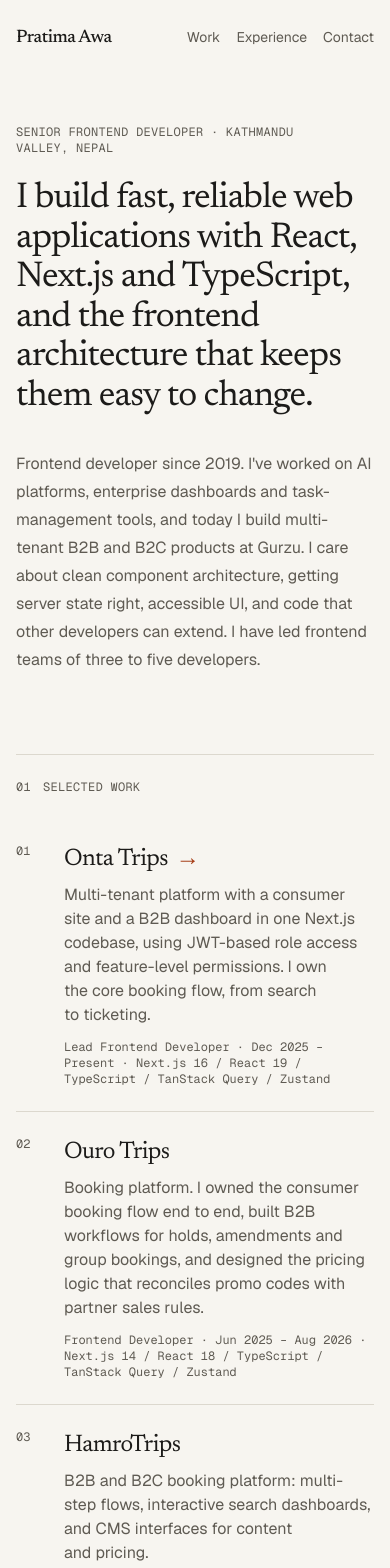
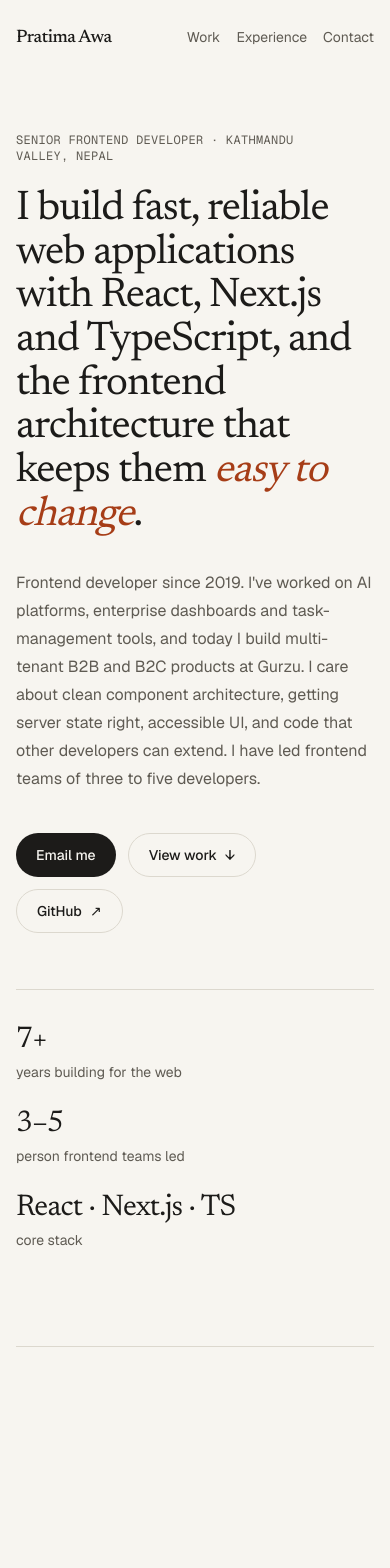
Before and after one commit to pratimaawa/portfolio, a Next.js app: page / in a window 390 px wide. Shown: the top 1568 px of the page. Built offline with nearby package versions, Linux system fonts and the light colour scheme.

Commit message:
Redesign home page: bolder hero, project cards with demo preview, timeline and responsive polish

```diff
--- a/src/app/globals.css
+++ b/src/app/globals.css
@@ -89,3 +89,51 @@
 @utility prose-body {
   @apply max-w-[65ch] text-base/7 text-fg sm:text-lg/8;
 }
+
+/* Buttons: 44px min height for comfortable touch targets. */
+@utility btn {
+  @apply inline-flex min-h-11 items-center justify-center gap-2 rounded-full px-5 text-sm font-medium transition-[background-color,color,border-color,transform] active:translate-y-px;
+}
+
+@utility btn-solid {
+  @apply btn bg-fg text-bg hover:bg-accent;
+}
+
+@utility btn-outline {
+  @apply btn border border-rule text-fg hover:border-fg;
+}
+
+@utility card {
+  @apply relative rounded-2xl border border-rule bg-surface p-6 transition-[transform,box-shadow,border-color] duration-300 sm:p-8;
+}
+
+/* Whole card is clickable via the primary link; secondary links sit above it. */
+@utility stretched-link {
+  @apply after:absolute after:inset-0 after:rounded-2xl after:content-[''];
+}
+
+@keyframes rise {
+  from {
+    opacity: 0;
+    transform: translateY(1.5rem);
+  }
+  to {
+    opacity: 1;
+    transform: none;
+  }
+}
+
+@media (prefers-reduced-motion: no-preference) {
+  .enter {
+    animation: rise 0.7s cubic-bezier(0.2, 0.7, 0.2, 1) both;
+  }
+
+  /* Progressive enhancement: browsers without scroll timelines just show content. */
+  @supports (animation-timeline: view()) {
+    .reveal {
+      animation: rise linear both;
+      animation-timeline: view();
+      animation-range: entry 0% entry 35%;
+    }
+  }
+}
--- a/src/app/page.tsx
+++ b/src/app/page.tsx
@@ -1,9 +1,12 @@
+import Image from 'next/image';
 import Link from 'next/link';
 
+import flightDemoShot from '@/assets/flight-demo-results.png';
 import { Section } from '@/components/Section';
 import {
   capabilities,
   experience,
+  facts,
   otherProjects,
   profile,
   projects,
@@ -20,7 +23,18 @@ const personJsonLd = {
   sameAs: profile.links.map((l) => l.href),
 };
 
+const IMAGES = {
+  'flight-demo': {
+    src: flightDemoShot,
+    alt: 'Flight Booking Demo results page with filters and expandable fare options',
+  },
+} as const;
+
 export default function Home() {
+  const featured = projects.filter((p) => p.featured);
+  const rest = projects.filter((p) => !p.featured);
+  const github = profile.links.find((l) => l.label === 'GitHub');
+
   return (
     <>
       <script
@@ -30,28 +44,62 @@ export default function Home() {
         }}
       />
 
-      <div className="wrap pt-12 sm:pt-20">
-        <p className="label">
+      <div className="wrap pt-14 sm:pt-24">
+        <p className="enter label">
           {profile.role} · {profile.location}
         </p>
-        <h1 className="mt-6 max-w-[22ch] font-serif text-4xl/[1.1] tracking-tight sm:text-5xl/[1.08] lg:text-6xl/[1.05]">
-          {profile.headline}
+        <h1 className="enter mt-6 max-w-[20ch] font-serif text-[2.6rem]/[1.05] tracking-tight sm:text-6xl/[1.02] lg:text-7xl/[1]">
+          <Headline />
         </h1>
-        <p className="mt-8 prose-body text-muted">{profile.intro}</p>
+        <p className="enter mt-8 prose-body text-muted [animation-delay:120ms]">
+          {profile.intro}
+        </p>
+
+        <div className="enter mt-10 flex flex-wrap gap-3 [animation-delay:200ms]">
+          <a href={`mailto:${profile.email}`} className="btn-solid">
+            Email me
+          </a>
+          <a href="#work" className="btn-outline">
+            View work <span aria-hidden="true">↓</span>
+          </a>
+          {github && (
+            <a href={github.href} className="btn-outline" rel="me">
+              GitHub <span aria-hidden="true">↗</span>
+            </a>
+          )}
+        </div>
+
+        <dl className="enter mt-14 grid grid-cols-1 gap-6 border-t border-rule pt-8 [animation-delay:280ms] sm:grid-cols-3 sm:gap-8">
+          {facts.map((f) => (
+            <div key={f.label}>
+              <dt className="sr-only">{f.label}</dt>
+              <dd className="font-serif text-3xl tracking-tight sm:text-4xl">
+                {f.value}
+              </dd>
+              <dd className="mt-1 text-sm text-muted">{f.label}</dd>
+            </div>
+          ))}
+        </dl>
       </div>
 
-      <Section id="work" index="01" title="Selected work">
-        <ol className="divide-y divide-rule">
-          {projects.map((p, i) => (
-            <WorkItem key={p.name} project={p} index={i + 1} />
+      <Section id="work" index="01" title="Selected work" wide>
+        <ul className="grid gap-6">
+          {featured.map((p) => (
+            <ProjectCard key={p.name} project={p} featured />
           ))}
-        </ol>
-        <div className="mt-6 border-t border-rule pt-6">
+        </ul>
+        <ul className="mt-6 grid gap-6 md:grid-cols-2">
+          {rest.map((p) => (
+            <ProjectCard key={p.name} project={p} />
+          ))}
+        </ul>
+        <div className="reveal mt-12">
           <h3 className="label">Also worked on</h3>
-          <ul className="mt-4 space-y-2 text-muted">
+          <ul className="mt-4 grid gap-4 sm:grid-cols-3">
             {otherProjects.map((o) => (
-              <li key={o.name}>
-                <span className="text-fg">{o.name}</span>: {o.note}
+              <li key={o.name} className="border-l-2 border-accent pl-4">
+                <p className="font-medium">{o.name}</p>
+                <p className="mt-1 text-sm text-muted">{o.note}</p>
               </li>
             ))}
           </ul>
@@ -59,86 +107,136 @@ export default function Home() {
       </Section>
 
       <Section id="experience" index="02" title="Experience">
-        <ol className="space-y-8">
+        <ol className="relative space-y-10 border-l border-rule pl-6 sm:pl-8">
           {experience.map((r) => (
-            <li
-              key={r.company}
-              className="grid gap-1 sm:grid-cols-[1fr_auto] sm:gap-x-6"
-            >
-              <h3 className="font-medium">
-                {r.title}, <span className="text-muted">{r.company}</span>
-              </h3>
-              <p className="font-mono text-sm text-muted tabular-nums sm:-col-end-1 sm:row-start-1">
+            <li key={r.company} className="reveal relative">
+              <span
+                aria-hidden="true"
+                className="absolute top-2 -left-[calc(1.5rem+5px)] size-2.5 rounded-full bg-accent ring-4 ring-bg sm:-left-[calc(2rem+5px)]"
+              />
+              <p className="font-mono text-xs text-muted tabular-nums">
                 {r.period}
               </p>
-              <p className="max-w-[60ch] text-muted">{r.summary}</p>
+              <h3 className="mt-1 font-serif text-2xl tracking-tight">
+                {r.title}
+                <span className="text-muted"> · {r.company}</span>
+              </h3>
+              <p className="mt-2 max-w-[62ch] text-muted">{r.summary}</p>
             </li>
           ))}
         </ol>
       </Section>
 
-      <Section id="practice" index="03" title="How I work">
-        <dl className="grid gap-x-10 gap-y-8 sm:grid-cols-2">
+      <Section id="practice" index="03" title="How I work" wide>
+        <ul className="grid gap-4 sm:grid-cols-2 lg:grid-cols-3">
           {capabilities.map((c) => (
-            <div key={c.title}>
-              <dt className="font-medium">{c.title}</dt>
-              <dd className="mt-2 text-muted">{c.body}</dd>
-              <dd className="mt-2 font-mono text-xs text-muted">{c.tools}</dd>
-            </div>
+            <li
+              key={c.title}
+              className="reveal rounded-2xl border border-rule p-5 sm:p-6"
+            >
+              <h3 className="font-medium">{c.title}</h3>
+              <p className="mt-2 text-sm text-muted">{c.body}</p>
+              <p className="mt-4 font-mono text-xs text-accent">{c.tools}</p>
+            </li>
           ))}
-        </dl>
+        </ul>
       </Section>
     </>
   );
 }
 
-function WorkItem({ project, index }: { project: Project; index: number }) {
-  const n = String(index).padStart(2, '0');
-  const body = (
+function Headline() {
+  const { headline, headlineEmphasis } = profile;
+  const i = headline.indexOf(headlineEmphasis);
+  if (i === -1) return headline;
+  return (
     <>
-      <span
-        className="font-mono text-xs text-muted tabular-nums"
-        aria-hidden="true"
-      >
-        {n}
-      </span>
+      {headline.slice(0, i)}
+      <em className="text-accent">{headlineEmphasis}</em>
+      {headline.slice(i + headlineEmphasis.length)}
+    </>
+  );
+}
+
+function ProjectCard({
+  project: p,
+  featured = false,
+}: {
+  project: Project;
+  featured?: boolean;
+}) {
+  const image = p.image ? IMAGES[p.image] : null;
+  const meta = [p.role, p.period].filter(Boolean).join(' · ');
+  const interactive = Boolean(p.href || p.live);
+
+  return (
+    <li
+      className={`reveal card ${interactive ? 'group hover:-translate-y-1 hover:border-fg/30 hover:shadow-xl hover:shadow-fg/5' : ''} ${
+        image ? 'grid gap-8 lg:grid-cols-[1fr_1.1fr] lg:items-center' : ''
+      }`}
+    >
       <div>
-        <h3 className="font-serif text-2xl tracking-tight sm:text-3xl">
-          {project.name}
-          {project.href && (
-            <span
-              aria-hidden="true"
-              className="ml-2 inline-block text-accent transition-transform group-hover:translate-x-1"
+        <p className="label">{meta}</p>
+        <h3
+          className={`mt-3 font-serif tracking-tight ${featured ? 'text-3xl sm:text-4xl' : 'text-2xl sm:text-3xl'}`}
+        >
+          {p.href ? (
+            <Link href={p.href} className="stretched-link">
+              {p.name}
+            </Link>
+          ) : p.live ? (
+            <a href={p.live} className="stretched-link">
+              {p.name}
+            </a>
+          ) : (
+            p.name
+          )}
+        </h3>
+        <p className="mt-3 max-w-[60ch] text-muted">{p.summary}</p>
+        <ul className="mt-5 flex flex-wrap gap-2" aria-label="Tech stack">
+          {p.stack.map((t) => (
+            <li
+              key={t}
+              className="rounded-full border border-rule px-3 py-1 font-mono text-xs text-muted"
             >
-              →
+              {t}
+            </li>
+          ))}
+        </ul>
+        <div className="mt-6 flex flex-wrap items-center gap-x-6 gap-y-2 text-sm font-medium">
+          {p.href && (
+            <span className="text-accent" aria-hidden="true">
+              Read case study{' '}
+              <span className="inline-block transition-transform group-hover:translate-x-1">
+                →
+              </span>
             </span>
           )}
-        </h3>
-        <p className="mt-2 max-w-[60ch] text-muted">{project.summary}</p>
-        <p className="mt-3 font-mono text-xs text-muted">
-          {[project.role, project.period, project.stack.join(' / ')]
-            .filter(Boolean)
-            .join(' · ')}
-        </p>
-        {project.live && (
-          <a href={project.live} className="mt-3 inline-block text-sm link">
-            {new URL(project.live).host} ↗
-          </a>
-        )}
+          {p.live && !p.href && (
+            <span className="text-accent" aria-hidden="true">
+              {new URL(p.live).host}{' '}
+              <span className="inline-block transition-transform group-hover:translate-x-0.5 group-hover:-translate-y-0.5">
+                ↗
+              </span>
+            </span>
+          )}
+          {p.source && (
+            <a href={p.source} className="relative z-10 link">
+              Source code
+            </a>
+          )}
+        </div>
       </div>
-    </>
-  );
-  const grid = 'grid grid-cols-[2rem_1fr] gap-x-4 py-6 sm:grid-cols-[3rem_1fr]';
-
-  return (
-    <li>
-      {project.href ? (
-        <Link href={project.href} className={`group ${grid}`}>
-          {body}
-          <span className="sr-only">Read the case study</span>
-        </Link>
-      ) : (
-        <div className={grid}>{body}</div>
+      {image && (
+        <div className="overflow-hidden rounded-xl border border-rule bg-bg">
+          <Image
+            src={image.src}
+            alt={image.alt}
+            placeholder="blur"
+            sizes="(min-width: 1024px) 480px, 100vw"
+            className="aspect-[16/11] w-full object-cover object-top transition-transform duration-500 group-hover:scale-[1.02]"
+          />
+        </div>
       )}
     </li>
   );
--- a/src/components/Section.tsx
+++ b/src/components/Section.tsx
@@ -2,23 +2,30 @@ type Props = {
   id: string;
   index: string;
   title: string;
+  // Stack the heading above the content and use the full width (for card grids).
+  wide?: boolean;
   children: React.ReactNode;
 };
 
 // Numbered section with a hairline rule; label column collapses above content on mobile.
-export function Section({ id, index, title, children }: Props) {
+export function Section({ id, index, title, wide = false, children }: Props) {
   return (
     <section
       id={id}
       aria-labelledby={`${id}-heading`}
-      className="wrap mt-20 scroll-mt-8 sm:mt-28"
+      className="wrap mt-24 scroll-mt-8 sm:mt-32"
     >
-      <div className="grid gap-6 border-t border-rule pt-6 md:grid-cols-[12rem_1fr] md:gap-10">
-        <h2 id={`${id}-heading`} className="flex gap-3 label">
-          <span className="tabular-nums" aria-hidden="true">
+      <div
+        className={`grid gap-8 border-t border-rule pt-8 ${wide ? '' : 'md:grid-cols-[12rem_1fr] md:gap-10'}`}
+      >
+        <h2 id={`${id}-heading`} className="reveal">
+          <span
+            className="block font-serif text-5xl leading-none text-accent tabular-nums sm:text-6xl"
+            aria-hidden="true"
+          >
             {index}
           </span>
-          {title}
+          <span className="mt-3 block label">{title}</span>
         </h2>
         <div>{children}</div>
       </div>
--- a/src/components/SiteFooter.tsx
+++ b/src/components/SiteFooter.tsx
@@ -4,36 +4,35 @@ export function SiteFooter() {
   return (
     <footer
       id="contact"
-      className="mt-24 border-t border-rule sm:mt-32"
+      className="mt-28 border-t border-rule sm:mt-36"
       aria-labelledby="contact-heading"
     >
-      <div className="wrap grid gap-8 py-12 sm:grid-cols-[1fr_auto] sm:items-end sm:py-16">
-        <div>
-          <p className="label">Contact</p>
-          <h2
-            id="contact-heading"
-            className="mt-3 font-serif text-3xl tracking-tight sm:text-4xl"
-          >
-            Building something complex?
-          </h2>
-          <a
-            href={`mailto:${profile.email}`}
-            className="mt-4 inline-block text-lg link"
-          >
-            {profile.email}
+      <div className="wrap py-16 sm:py-24">
+        <p className="label">Contact</p>
+        <h2
+          id="contact-heading"
+          className="reveal mt-4 max-w-[16ch] font-serif text-4xl/[1.05] tracking-tight sm:text-6xl/[1.02]"
+        >
+          Let&apos;s build something that <em className="text-accent">lasts</em>
+          .
+        </h2>
+        <p className="mt-6 max-w-[48ch] text-muted sm:text-lg">
+          Want to talk frontend, architecture or a project? Email is the fastest
+          way to reach me.
+        </p>
+        <div className="mt-8 flex flex-wrap items-center gap-3">
+          <a href={`mailto:${profile.email}`} className="btn-solid">
+            Email me
           </a>
+          {profile.links.map((l) => (
+            <a key={l.href} href={l.href} className="btn-outline" rel="me">
+              {l.label} <span aria-hidden="true">↗</span>
+            </a>
+          ))}
         </div>
-        {profile.links.length > 0 && (
-          <ul className="flex gap-6 text-sm">
-            {profile.links.map((l) => (
-              <li key={l.href}>
-                <a href={l.href} className="link" rel="me">
-                  {l.label}
-                </a>
-              </li>
-            ))}
-          </ul>
-        )}
+        <p className="mt-6 font-mono text-sm break-all text-muted">
+          {profile.email}
+        </p>
       </div>
     </footer>
   );
--- a/src/content/site.ts
+++ b/src/content/site.ts
@@ -8,6 +8,8 @@ export const profile = {
   url: 'https://pratima-awa.vercel.app',
   headline:
     'I build fast, reliable web applications with React, Next.js and TypeScript, and the frontend architecture that keeps them easy to change.',
+  // Rendered in the accent colour inside the headline.
+  headlineEmphasis: 'easy to change',
   intro:
     "Frontend developer since 2019. I've worked on AI platforms, enterprise dashboards and task-management tools, and today I build multi-tenant B2B and B2C products at Gurzu. I care about clean component architecture, getting server state right, accessible UI, and code that other developers can extend. I have led frontend teams of three to five developers.",
   links: [
@@ -19,6 +21,12 @@ export const profile = {
   ],
 };
 
+export const facts = [
+  { value: '7+', label: 'years building for the web' },
+  { value: '3–5', label: 'person frontend teams led' },
+  { value: 'React · Next.js · TS', label: 'core stack' },
+];
+
 export type Project = {
   name: string;
   summary: string;
@@ -27,6 +35,9 @@ export type Project = {
   stack: string[];
   href?: string;
   live?: string;
+  source?: string;
+  featured?: boolean;
+  image?: 'flight-demo';
 };
 
 export const projects: Project[] = [
@@ -44,6 +55,7 @@ export const projects: Project[] = [
       'Zustand',
     ],
     href: '/work/onta-trips',
+    featured: true,
   },
   {
     name: 'Ouro Trips',
@@ -74,6 +86,9 @@ export const projects: Project[] = [
     role: 'Side project',
     stack: ['Next.js', 'TypeScript', 'TanStack Query', 'Zustand', 'RHF + Zod'],
     live: 'https://flight-booking-demo-next.vercel.app',
+    source: 'https://github.com/pratimaawa/flight-booking-demo',
+    featured: true,
+    image: 'flight-demo',
   },
 ];
 
```
Also changed, not shown: src/assets/flight-demo-results.png (added).
